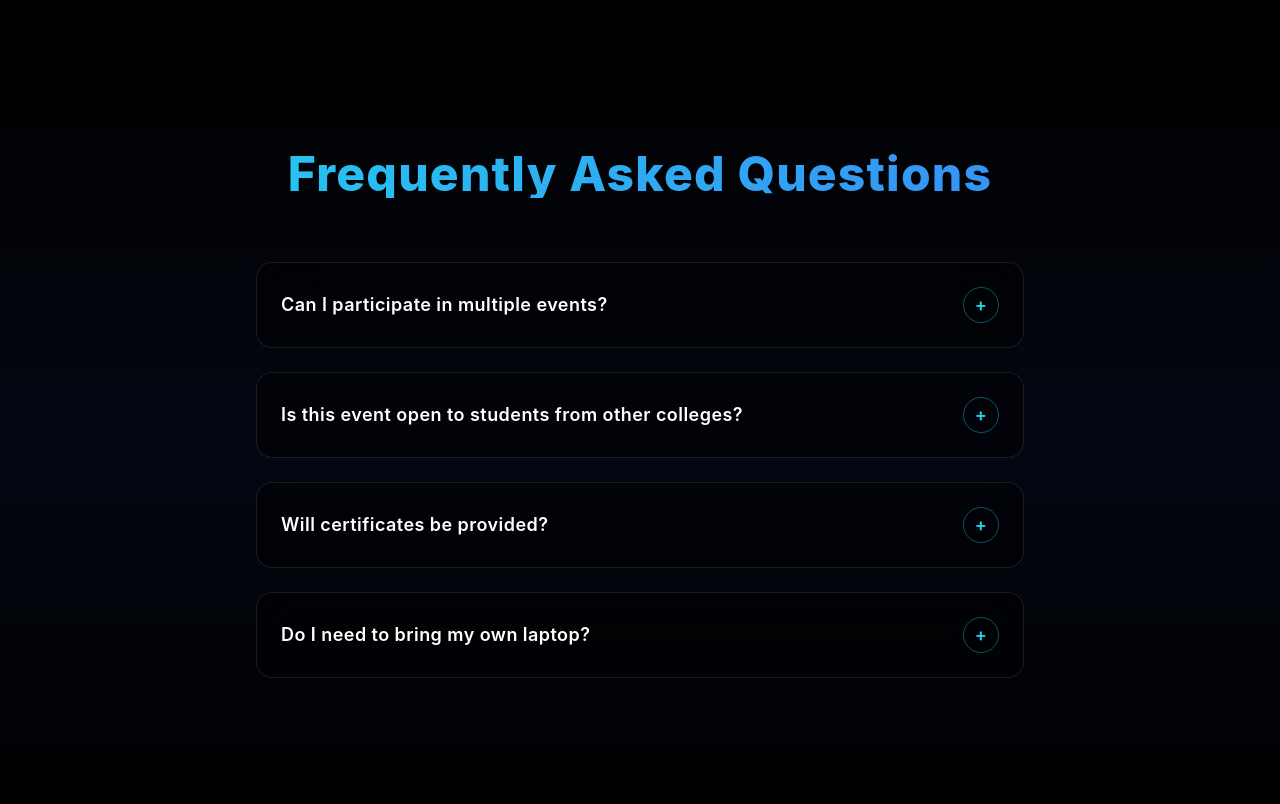
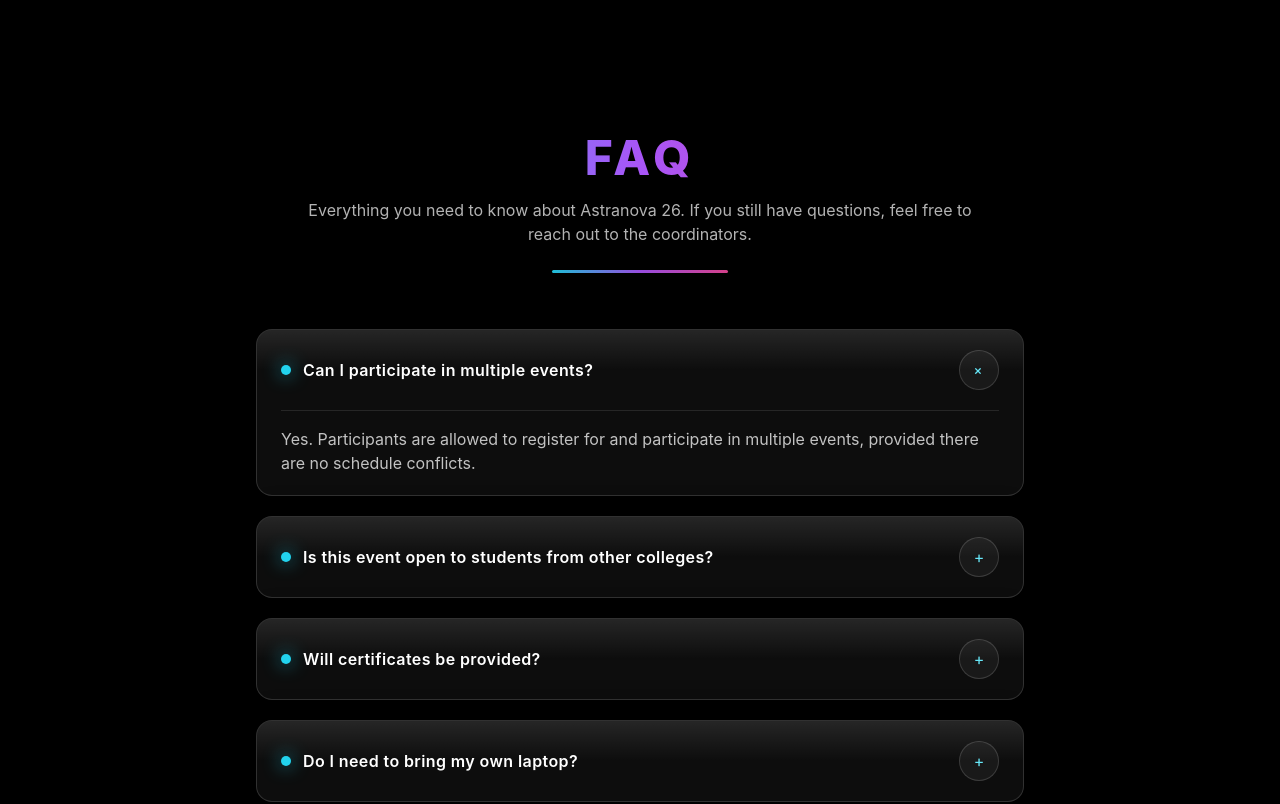
Before and after one commit to ms-arul/ASTRANOVA-26, a React (Vite) app: page / in a window 1280 px wide. Shown: the part 3960-4764 px from the top of the page. Built offline with nearby package versions, Linux system fonts and the light colour scheme.

Commit message:
Update FAQ.jsx

```diff
--- a/src/components/FAQ.jsx
+++ b/src/components/FAQ.jsx
@@ -1,15 +1,6 @@
-import { motion } from "framer-motion";
+import { useState } from "react";
+import { motion, AnimatePresence } from "framer-motion";
 
-const fadeUp = {
-  hidden: { opacity: 0, y: 20 },
-  visible: (i = 0) => ({
-    opacity: 1,
-    y: 0,
-    transition: { duration: 0.5, delay: i * 0.1, ease: "easeOut" },
-  }),
-};
-
-export default function FAQ() {
 const faqs = [
   {
     q: "Can I participate in multiple events?",
@@ -29,102 +20,147 @@
   },
 ];
 
+const container = {
+  hidden: { opacity: 0 },
+  show: {
+    opacity: 1,
+    transition: { staggerChildren: 0.12 },
+  },
+};
+
+const itemAnim = {
+  hidden: { opacity: 0, y: 18 },
+  show: { opacity: 1, y: 0, transition: { duration: 0.6 } },
+};
+
+export default function FAQ() {
+  const [openIndex, setOpenIndex] = useState(0);
+
   return (
-    <section className="relative min-h-screen w-full overflow-hidden bg-gradient-to-b from-black via-[#030712] to-black">
-      <div className="relative z-10 py-28 px-4 sm:px-6">
-
-        {/* TITLE */}
+    <section
+      id="faq"
+      className="relative w-full min-h-screen overflow-hidden bg-transparent"
+    >
+      <div className="relative z-10 py-24 px-4 sm:px-6">
+        {/* ✅ TITLE */}
+        <div className="mx-auto mb-14 max-w-4xl text-center">
           <motion.h2
-          variants={fadeUp}
-          initial="hidden"
-          whileInView="visible"
+            initial={{ opacity: 0, y: 18 }}
+            whileInView={{ opacity: 1, y: 0 }}
             viewport={{ once: true }}
+            transition={{ duration: 0.7 }}
             className="
-            text-center
               text-3xl sm:text-4xl lg:text-5xl
-            font-extrabold
-            tracking-wide
-            bg-gradient-to-r from-cyan-400 to-blue-500
+              font-extrabold tracking-widest
+              bg-gradient-to-r from-cyan-400 via-purple-500 to-pink-500
               bg-clip-text text-transparent
-            mb-16
             "
           >
-          Frequently Asked Questions
+            FAQ
           </motion.h2>
 
-        {/* FAQ LIST */}
-        <div className="max-w-3xl mx-auto space-y-6">
-          {faqs.map((item, index) => (
-            <motion.details
+          <motion.p
+            initial={{ opacity: 0, y: 12 }}
+            whileInView={{ opacity: 1, y: 0 }}
+            viewport={{ once: true }}
+            transition={{ duration: 0.7, delay: 0.1 }}
+            className="mt-4 text-white/70 max-w-2xl mx-auto text-sm sm:text-base leading-relaxed"
+          >
+            Everything you need to know about Astranova 26. If you still have
+            questions, feel free to reach out to the coordinators.
+          </motion.p>
+
+          {/* ✅ Divider */}
+          <div className="mt-6 mx-auto h-[3px] w-44 rounded-full bg-gradient-to-r from-cyan-400 via-purple-500 to-pink-500 opacity-90" />
+        </div>
+
+        {/* ✅ FAQ LIST */}
+        <motion.div
+          variants={container}
+          initial="hidden"
+          whileInView="show"
+          viewport={{ once: true, amount: 0.25 }}
+          className="mx-auto max-w-3xl space-y-5"
+        >
+          {faqs.map((item, index) => {
+            const isOpen = openIndex === index;
+
+            return (
+              <motion.div
                 key={index}
-              custom={index}
-              variants={fadeUp}
-              initial="hidden"
-              whileInView="visible"
-              viewport={{ once: true }}
+                variants={itemAnim}
                 className="
-                group
-                relative
-                rounded-2xl
-                border border-white/10
-                bg-black/50
+                  group relative overflow-hidden rounded-2xl
+                  border border-white/15
+                  bg-white/5
                   backdrop-blur-xl
-                p-6
-                transition-all
-                duration-300
+                  shadow-[0_0_30px_rgba(0,0,0,0.25)]
+                  transition-all duration-300
                   hover:border-cyan-400/40
-                hover:shadow-[0_0_40px_rgba(34,211,238,0.15)]
+                  hover:shadow-[0_0_40px_rgba(34,211,238,0.18)]
                 "
               >
-              <summary
+                {/* ✅ subtle top highlight (glass shine) */}
+                <div className="pointer-events-none absolute inset-x-0 top-0 h-10 bg-gradient-to-b from-white/10 to-transparent" />
+
+                {/* ✅ Header */}
+                <button
+                  onClick={() => setOpenIndex(isOpen ? -1 : index)}
                   className="
-                  flex items-center justify-between
-                  cursor-pointer
-                  list-none
-                  font-semibold
+                    relative z-10 w-full text-left
+                    flex items-center justify-between gap-4
+                    px-6 py-5
                     text-white
-                  text-base sm:text-lg
-                  tracking-wide
-                  focus:outline-none
                   "
                 >
+                  <div className="flex items-center gap-3">
+                    {/* ✅ Neon dot */}
+                    <span className="h-2.5 w-2.5 rounded-full bg-cyan-400 shadow-[0_0_18px_rgba(34,211,238,0.85)]" />
+                    <span className="font-semibold tracking-wide text-sm sm:text-base">
                       {item.q}
+                    </span>
+                  </div>
 
-                {/* ICON */}
-                <span
+                  {/* ✅ Icon */}
+                  <motion.span
+                    animate={{ rotate: isOpen ? 45 : 0 }}
+                    transition={{ duration: 0.25 }}
                     className="
-                    ml-4
-                    flex h-9 w-9
-                    items-center justify-center
-                    rounded-full
-                    border border-cyan-400/40
-                    text-cyan-400
-                    transition-all duration-300
-                    group-open:rotate-45
-                    group-open:bg-cyan-400
-                    group-open:text-black
+                      flex h-10 w-10 items-center justify-center
+                      rounded-full border border-white/15
+                      bg-white/5
+                      text-cyan-300
+                      transition duration-300
+                      group-hover:border-cyan-400/40
+                      group-hover:shadow-[0_0_18px_rgba(34,211,238,0.25)]
                     "
                   >
                     +
-                </span>
-              </summary>
+                  </motion.span>
+                </button>
 
-              <motion.p
-                initial={{ opacity: 0 }}
-                animate={{ opacity: 1 }}
-                transition={{ duration: 0.3 }}
-                className="
-                  mt-4
-                  text-gray-300
-                  leading-relaxed
-                  text-sm sm:text-base
-                "
+                {/* ✅ Answer */}
+                <AnimatePresence initial={false}>
+                  {isOpen && (
+                    <motion.div
+                      initial={{ height: 0, opacity: 0 }}
+                      animate={{ height: "auto", opacity: 1 }}
+                      exit={{ height: 0, opacity: 0 }}
+                      transition={{ duration: 0.35, ease: "easeInOut" }}
+                      className="relative z-10 px-6 pb-5"
                     >
+                      <div className="h-px w-full bg-white/10 mb-4" />
+
+                      <p className="text-white/75 leading-relaxed text-sm sm:text-base">
                         {item.a}
-              </motion.p>
-            </motion.details>
-          ))}
-        </div>
+                      </p>
+                    </motion.div>
+                  )}
+                </AnimatePresence>
+              </motion.div>
+            );
+          })}
+        </motion.div>
       </div>
     </section>
   );
```
Lines whose indentation alone changed are shown as unchanged.
